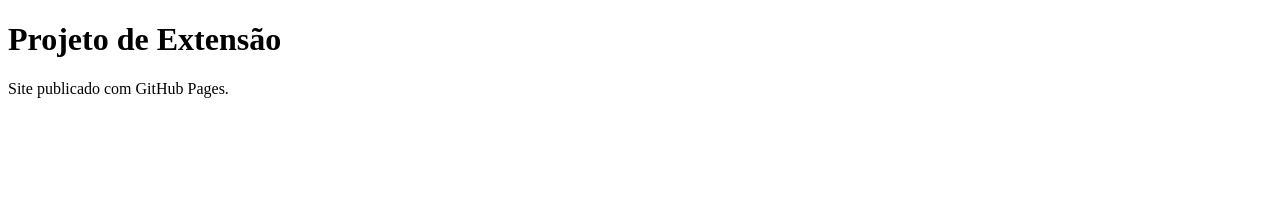
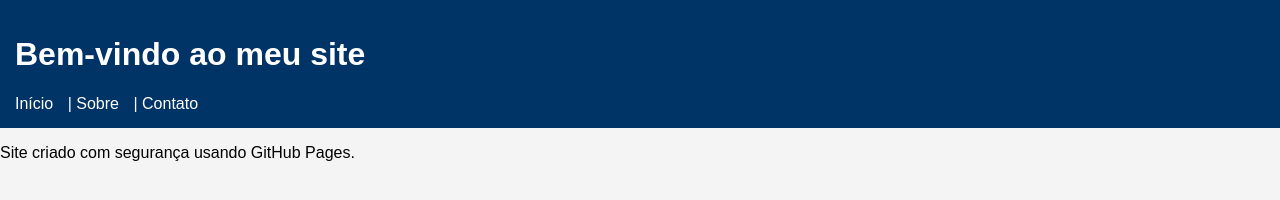
Before and after one commit to Marilu163/Reposit-rio-Projeto-de-Extens-o, a plain HTML site: page index.html in a window 1280 px wide. Drawn offline with Linux system fonts and the light colour scheme.

Commit message:
Estrutura inicial do site

```diff
--- /dev/null
+++ b/assets/css/style.css
@@ -0,0 +1,22 @@
+body {
+  font-family: Arial, Helvetica, sans-serif;
+  margin: 0;
+  padding: 0;
+  background-color: #f4f4f4;
+}
+
+header {
+  background-color: #003366;
+  color: white;
+  padding: 15px;
+}
+
+nav a {
+  color: white;
+  text-decoration: none;
+  margin-right: 10px;
+}
+
+nav a:hover {
+  text-decoration: underline;
+}
--- /dev/null
+++ b/assets/js/main.js
@@ -0,0 +1 @@
+console.log("Site carregado com sucesso!");
--- a/index.html
+++ b/index.html
@@ -1,11 +1,29 @@
 <!DOCTYPE html>
-<html lang="pt-br">
+<html lang="pt-BR">
 <head>
   <meta charset="UTF-8">
-  <title>Projeto de Extensão</title>
+  <meta name="viewport" content="width=device-width, initial-scale=1.0">
+  <title>Meu Site</title>
+
+  <!-- CSS -->
+  <link rel="stylesheet" href="assets/css/style.css">
 </head>
 <body>
-  <h1>Projeto de Extensão</h1>
-  <p>Site publicado com GitHub Pages.</p>
+
+  <header>
+    <h1>Bem-vindo ao meu site</h1>
+    <nav>
+      <a href="index.html">Início</a> |
+      <a href="pages/sobre.html">Sobre</a> |
+      <a href="pages/contato.html">Contato</a>
+    </nav>
+  </header>
+
+  <main>
+    <p>Site criado com segurança usando GitHub Pages.</p>
+  </main>
+
+  <!-- JS -->
+  <script src="assets/js/main.js"></script>
 </body>
 </html>
```
Also changed, not shown: pages/contato.html (added, +12 -0 lines), pages/sobre.html (added, +12 -0 lines), security/security.txt (added), 2 other files.
